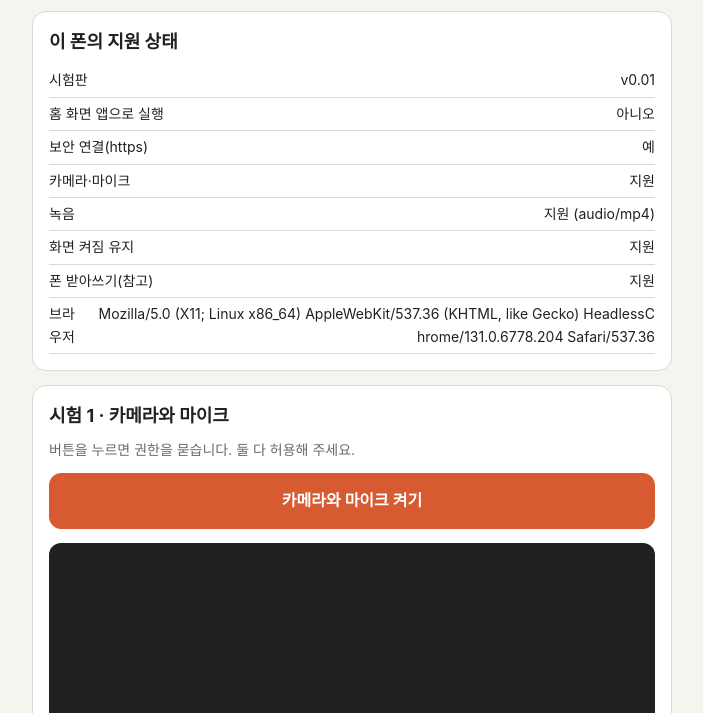
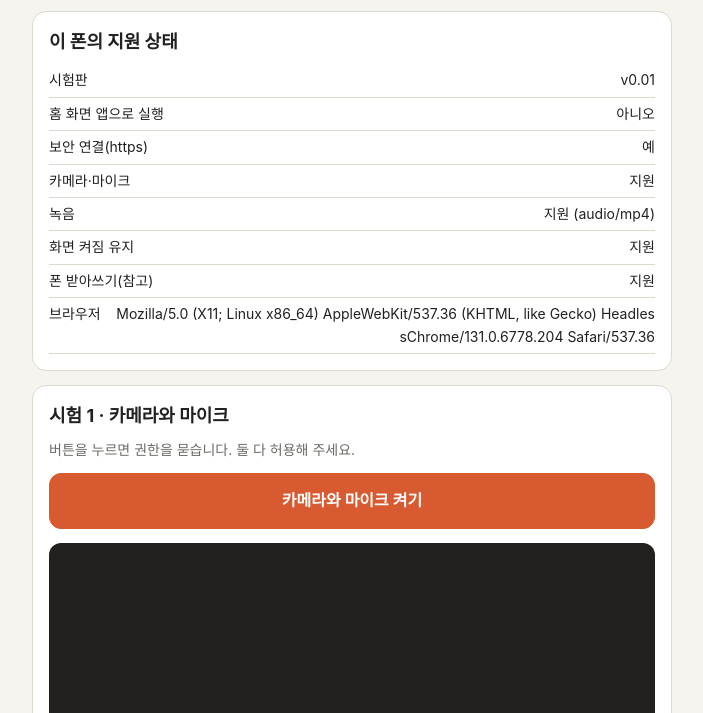
Before and after one commit to jfrug751219-dot/cook-recorder, a plain HTML site: page index.html in a window 1280 px wide. Shown: the part 87-800 px from the top of the page, without its empty margins (288-991 px from the left). Drawn offline with Linux system fonts and the light colour scheme.

Commit message:
지원 상태 표의 항목 이름 줄바꿈 수정
Co-Authored-By: Claude Fable 5.2 <noreply@anthropic.com>

```diff
--- a/index.html
+++ b/index.html
@@ -41,6 +41,7 @@ video{width:100%;height:100%;object-fit:cover;display:block}
 pre{background:var(--bg);border:1px solid var(--line);border-radius:10px;padding:10px;font:12px/1.5 ui-monospace,Menlo,Consolas,monospace;white-space:pre-wrap;word-break:break-all;max-height:240px;overflow:auto;margin:8px 0}
 ul.env{list-style:none;padding:0;margin:0;font-size:14px}
 ul.env li{display:flex;justify-content:space-between;gap:12px;border-bottom:1px solid var(--line);padding:5px 0}
+ul.env li span:first-child{white-space:nowrap}
 ul.env li span:last-child{text-align:right;word-break:break-all}
 .warn{background:var(--warn-bg);color:var(--warn);border-radius:10px;padding:10px 12px;font-size:14px;margin:8px 0}
 .recipe h3{font-size:20px;margin-top:4px}
```
